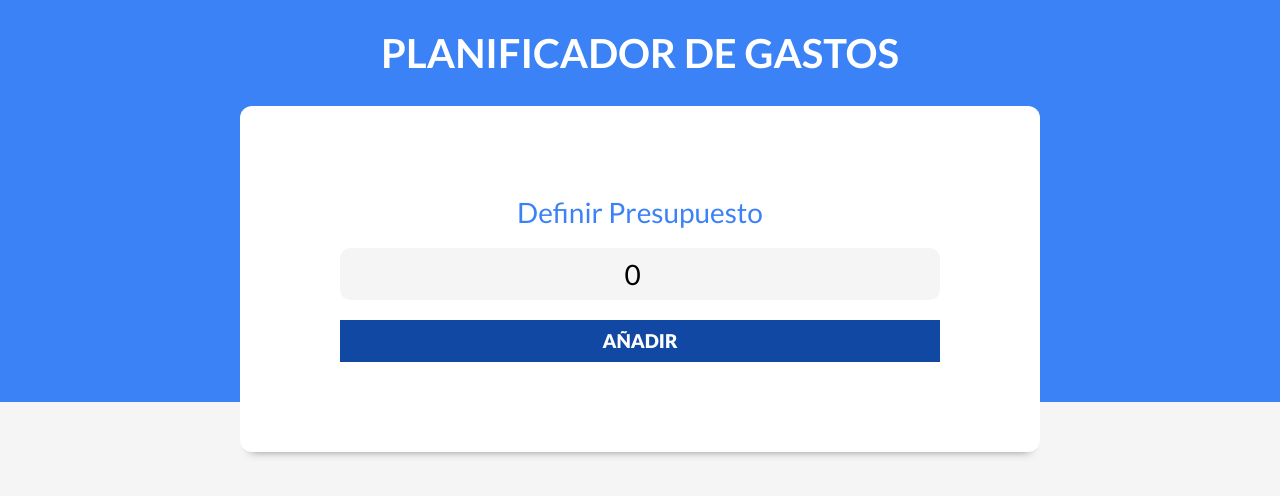
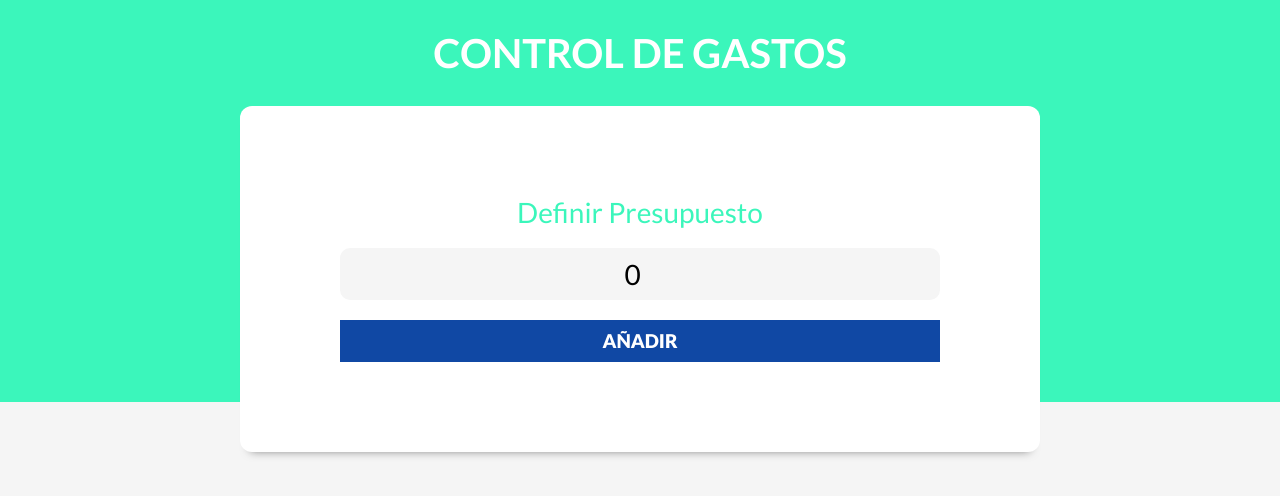
Before and after one commit to Estela-Ex/control-de-presupuestos, a React (Vite) app: page / in a window 1280 px wide. Shown: the top 496 px of the page. Built offline with nearby package versions, Linux system fonts and the light colour scheme.

Commit message:
several change

```diff
--- a/src/components/ControlPresupuesto.jsx
+++ b/src/components/ControlPresupuesto.jsx
@@ -23,7 +23,7 @@ export default function ControPresupuesto({
     const nuevoPorcentaje = (
       ((presupuesto - totalDisponible) / presupuesto) *
       100
-    ).toFixed(2);
+    ).toFixed(0);
 
     setGastado(totalGastos);
     setDisponible(totalDisponible);
@@ -33,10 +33,10 @@ export default function ControPresupuesto({
   }, [gastos]);
 
   const formatearCantidad = (cantidad) => {
-    return cantidad.toLocaleString("en-US", {
+    return cantidad.toLocaleString("sp-EU", {
       style: "currency",
-      currency: "USD",
-    });
+      currency: "EUR",
+    }).split(".")[0];
   };
 
   function handleResetApp() {
--- a/src/components/Gasto.jsx
+++ b/src/components/Gasto.jsx
@@ -63,7 +63,7 @@ export default function Gasto({ gasto, setGastoEditar, eliminarGasto }) {
               </p>
             </div>
           </div>
-          <p className="cantidad-gasto">${cantidad}</p>
+          <p className="cantidad-gasto">{cantidad}€</p>
         </div>
       </SwipeableListItem>
     </SwipeableList>
--- a/src/components/Header.jsx
+++ b/src/components/Header.jsx
@@ -1,6 +1,7 @@
 import React from "react";
 import NuevoPresupuesto from "./NuevoPresupuesto";
 import ControPresupuesto from "./ControlPresupuesto";
+
 export default function Header({
   gastos,
   setGastos,
@@ -12,7 +13,7 @@ export default function Header({
   return (
     <>
       <header>
-        <h1>Planificador de Gastos</h1>
+        <h1>Control de Gastos</h1>
 
         {isValidPresupuesto ? (
           <ControPresupuesto
--- a/src/index.css
+++ b/src/index.css
@@ -1,5 +1,5 @@
 :root {
-    --azul: #3b82f6;
+    --azul: #3bf6bb;
     --blanco: #ffffff;
     --gris-claro: #f5f5f5;
     --gris: #94a3b8;
```
